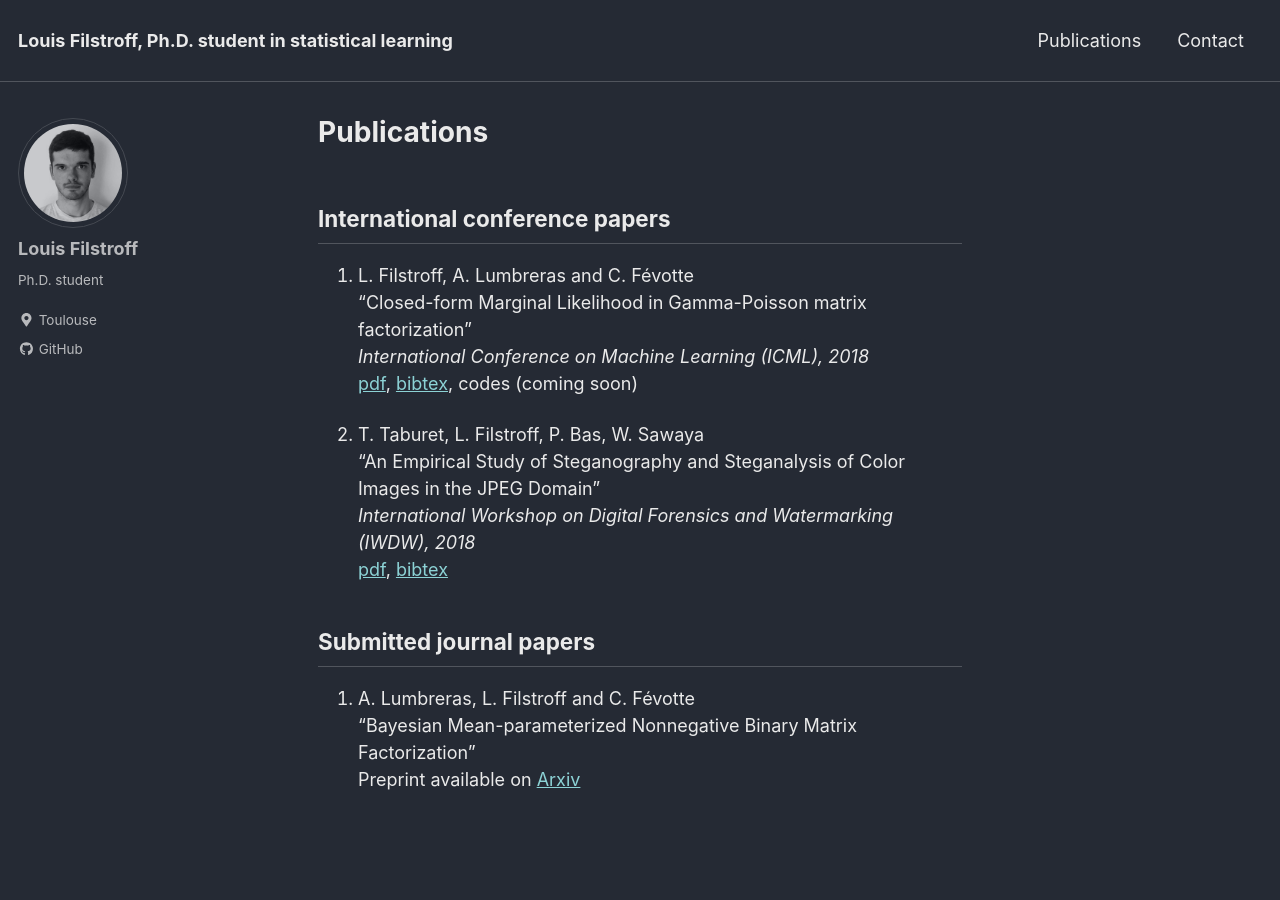
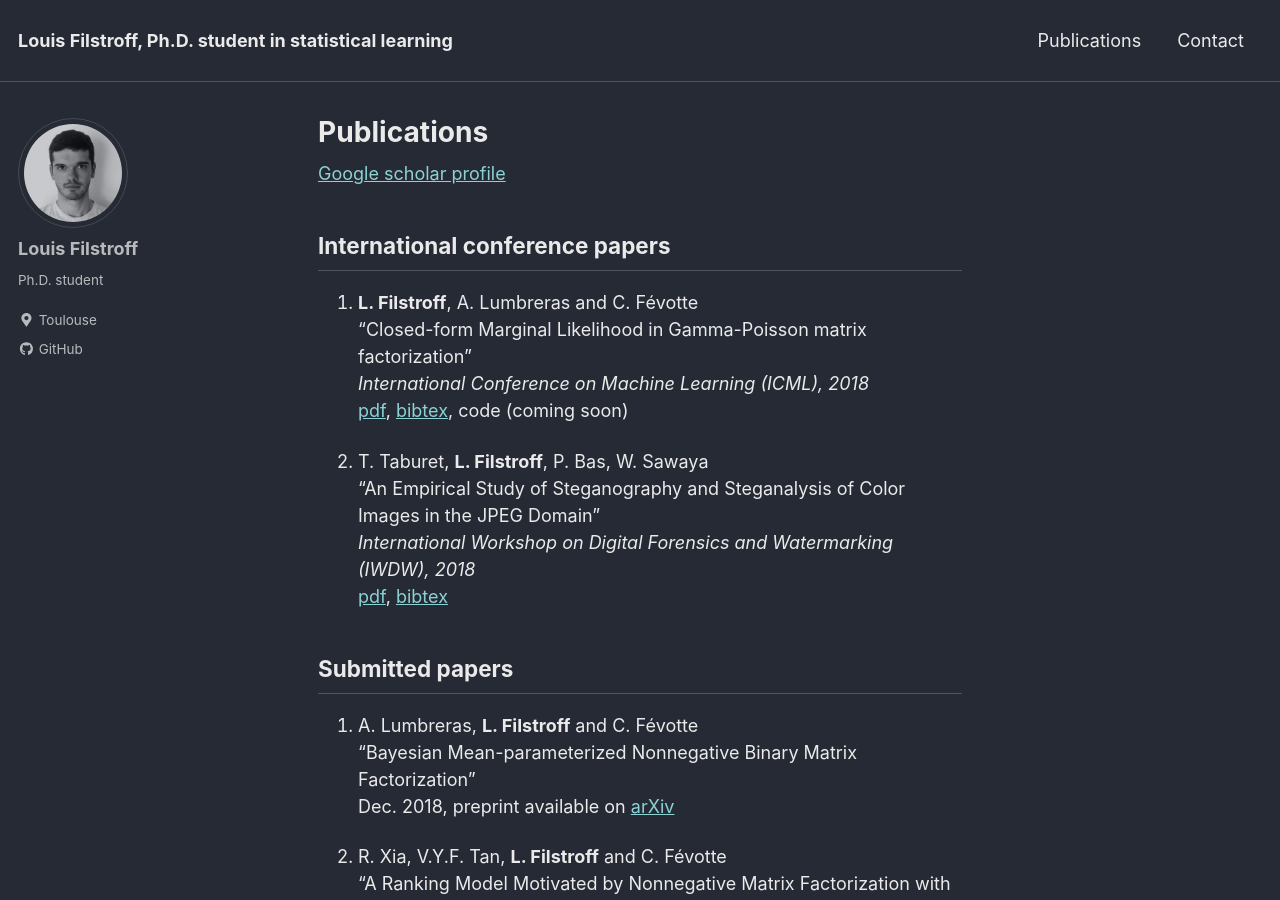
Before and after one commit to lfilstro/lfilstro.github.io, a Jekyll site: the page built from publications.md, in a window 1280 px wide and 900 px high. Built offline with Jekyll 4.4.1, drawn with Linux system fonts in a browser that asks for light colours; nearby versions of some CDN libraries; some of the changed text lies outside the part shown.

Commit message:
Minor update

```diff
--- a/publications.md
+++ b/publications.md
@@ -4,23 +4,29 @@ author_profile: true
 title: Publications
 ---
 
+[Google scholar profile](https://scholar.google.fr/citations?user=fz8rPgUAAAAJ)
+
 ## International conference papers
 
-1. L. Filstroff, A. Lumbreras and C. Févotte <br/>
+1. **L. Filstroff**, A. Lumbreras and C. Févotte <br/>
 "Closed-form Marginal Likelihood in Gamma-Poisson matrix factorization" <br/>
 *International Conference on Machine Learning (ICML), 2018* <br/>
 [pdf](../pdf/filstroff2018ICML.pdf),
 [bibtex](../bib/filstroff2018ICML.bib),
-codes (coming soon)
+code (coming soon)
 
-2. T. Taburet, L. Filstroff, P. Bas, W. Sawaya <br/>
+2. T. Taburet, **L. Filstroff**, P. Bas, W. Sawaya <br/>
 "An Empirical Study of Steganography and Steganalysis of Color Images in the JPEG Domain" <br/>
 *International Workshop on Digital Forensics and Watermarking (IWDW), 2018* <br/>
 [pdf](../pdf/taburet2018IWDW.pdf),
 [bibtex](../bib/taburet2018IWDW.bib)
 
-## Submitted journal papers
+## Submitted papers
 
-1. A. Lumbreras, L. Filstroff and C. Févotte <br/>
+1. A. Lumbreras, **L. Filstroff** and C. Févotte <br/>
 "Bayesian Mean-parameterized Nonnegative Binary Matrix Factorization" <br/>
-Preprint available on [Arxiv](https://arxiv.org/abs/1812.06866)
+Dec. 2018, preprint available on [arXiv](https://arxiv.org/abs/1812.06866)
+
+2. R. Xia, V.Y.F. Tan, **L. Filstroff** and C. Févotte <br/>
+"A Ranking Model Motivated by Nonnegative Matrix Factorization with Applications to Tennis Tournaments" <br/>
+Mar. 2019, preprint available on [arXiv](https://arxiv.org/abs/1903.06500)
```
Also changed, not shown: 5 other files.
